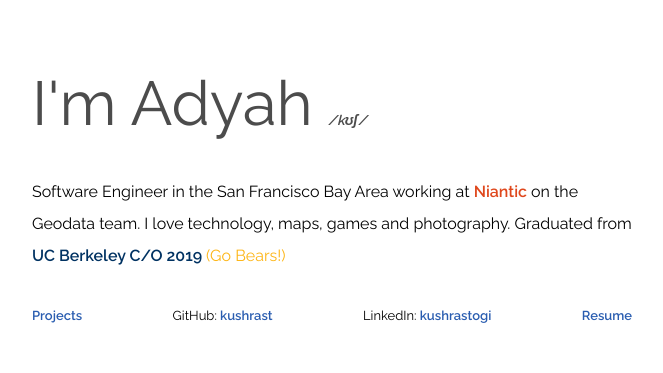
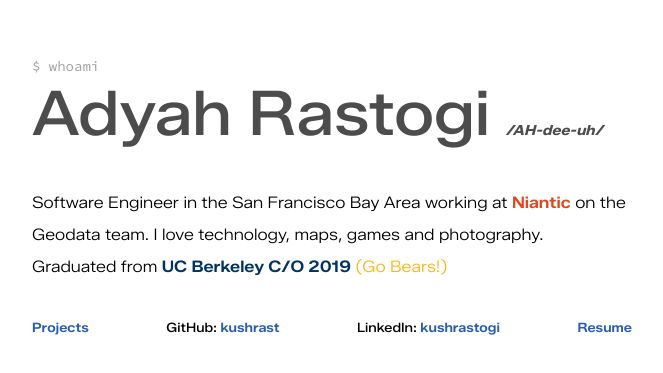
Before and after one commit to adyahrastogi/adyahrastogi.github.io, a plain HTML site: page index.html in a window 1280 px wide. Shown: the part 213-586 px from the top of the page, without its empty margins (308-971 px from the left). Drawn offline with Linux system fonts and the light colour scheme.

Commit message:
changed font to zalandosans

```diff
--- a/index.css
+++ b/index.css
@@ -1,5 +1,53 @@
+@font-face {
+  font-family: "Zalando Sans SemiExpanded";
+  src: url("fonts/ZalandoSansSemiExpanded-Bold.ttf") format("truetype");
+  font-weight: 700;
+  font-style: normal;
+  font-display: swap;
+}
+@font-face {
+  font-family: "Zalando Sans SemiExpanded";
+  src: url("fonts/ZalandoSansSemiExpanded-Light.ttf") format("truetype");
+  font-weight: 300;
+  font-style: normal;
+  font-display: swap;
+}
+
+@font-face {
+  font-family: "Zalando Sans SemiExpanded";
+  src: url("fonts/ZalandoSansSemiExpanded-Medium.ttf") format("truetype");
+  font-weight: 500;
+  font-style: normal;
+  font-display: swap;
+}
+
+@font-face {
+  font-family: "Zalando Sans SemiExpanded";
+  src: url("fonts/ZalandoSansSemiExpanded-Regular.ttf") format("truetype");
+  font-weight: 400;
+  font-style: normal;
+  font-display: swap;
+}
+
+@font-face {
+  font-family: "Zalando Sans SemiExpanded";
+  src: url("fonts/ZalandoSansSemiExpanded-SemiBold.ttf") format("truetype");
+  font-weight: 600;
+  font-style: normal;
+  font-display: swap;
+}
+
+@font-face {
+  font-family: "Source Code Pro";
+  src: url("fonts/SourceCodePro-Regular.ttf") format("truetype");
+  font-weight: 400;
+  font-style: normal;
+  font-display: swap;
+}
+
 body {
-	font-family: Raleway, sans-serif;
+	font-family: "Zalando Sans SemiExpanded", sans-serif;
+	font-weight: 500;
 }
 
 .container {
@@ -15,6 +63,14 @@ body {
 	width: 600px;
 }
 
+.whoami-title {
+	font-family: "Source Code Pro", monospace;
+	font-weight: 400;
+	font-size: 14px;
+	color: #A0A0A0;
+	margin-bottom: 10px;
+}
+
 .name {
 	color: #4C4C4C;
 	margin-bottom: 20px;
@@ -23,15 +79,15 @@ body {
 	font-size: 62px
 }
 
-.name-ipa {
+.name-pronounce {
 	margin-left: 15px;
-
 	font-weight: bold;
 	font-style: italic;
 	font-size: 14px;
 }
 
 .description {
+	font-weight: 300;
 	display: inline-block;
 	line-height: 2;
 	margin-bottom: 20px;
--- a/index.html
+++ b/index.html
@@ -1,15 +1,17 @@
 <!DOCTYPE html>
 <html>
 <head>
-	<link rel="stylesheet" href="https://fonts.googleapis.com/css?family=Raleway:400,600">
-	<link rel="stylesheet" type="text/css" href="index.css">
+	<link rel="stylesheet" href="index.css">
 	<title>Adyah Rastogi</title>
 </head>
 <body>
 	<div class="container">
 		<div class="content">
+			<div class="whoami">
+				<span class="whoami-title">$ whoami</span>
+			</div>
 			<div class="name">
-				<span class="name-tag">I'm Adyah</span><span class="name-ipa">/kʊʃ/</span>
+				<span class="name-tag">Adyah Rastogi</span><span class="name-pronounce">/AH-dee-uh/</span>
 			</div>
 			<div class="description">
 				<p>Software Engineer in the San Francisco Bay Area working at <a href="https://nianticlabs.com" class="nia-link">Niantic</a> on the Geodata team. I love technology, maps, games and photography. Graduated from <span class="ucb">UC Berkeley C/O 2019 </span><span class="go-bears">(Go Bears!)</span></p>
```
Also changed, not shown: fonts/SourceCodePro-Regular.ttf (added), fonts/ZalandoSansSemiExpanded-Bold.ttf (added), fonts/ZalandoSansSemiExpanded-Light.ttf (added), fonts/ZalandoSansSemiExpanded-Medium.ttf (added), fonts/ZalandoSansSemiExpanded-Regular.ttf (added), fonts/ZalandoSansSemiExpanded-SemiBold.ttf (added), 6 other files.
